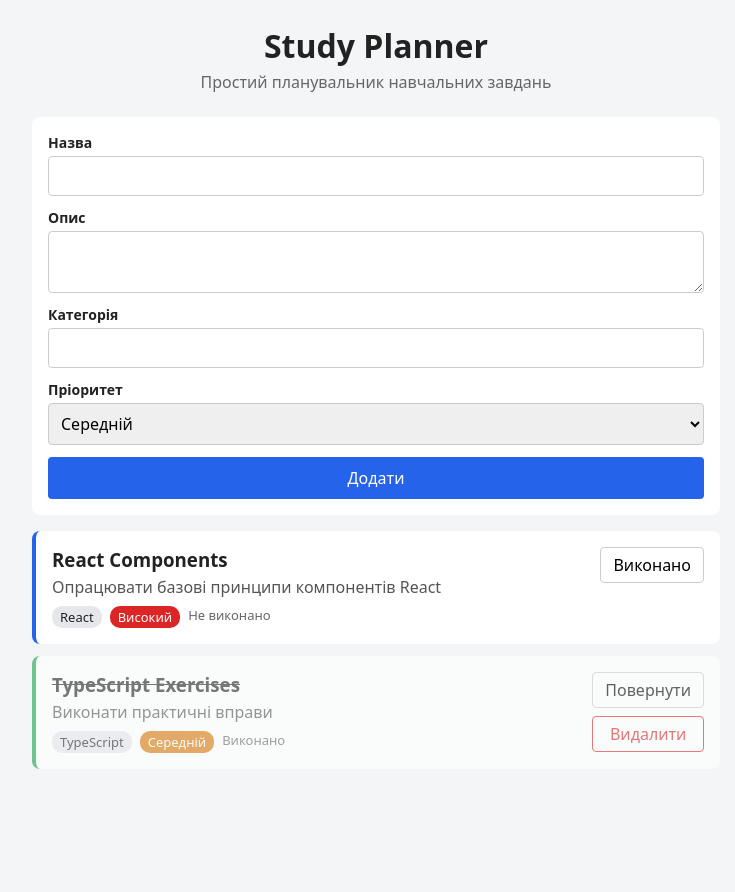
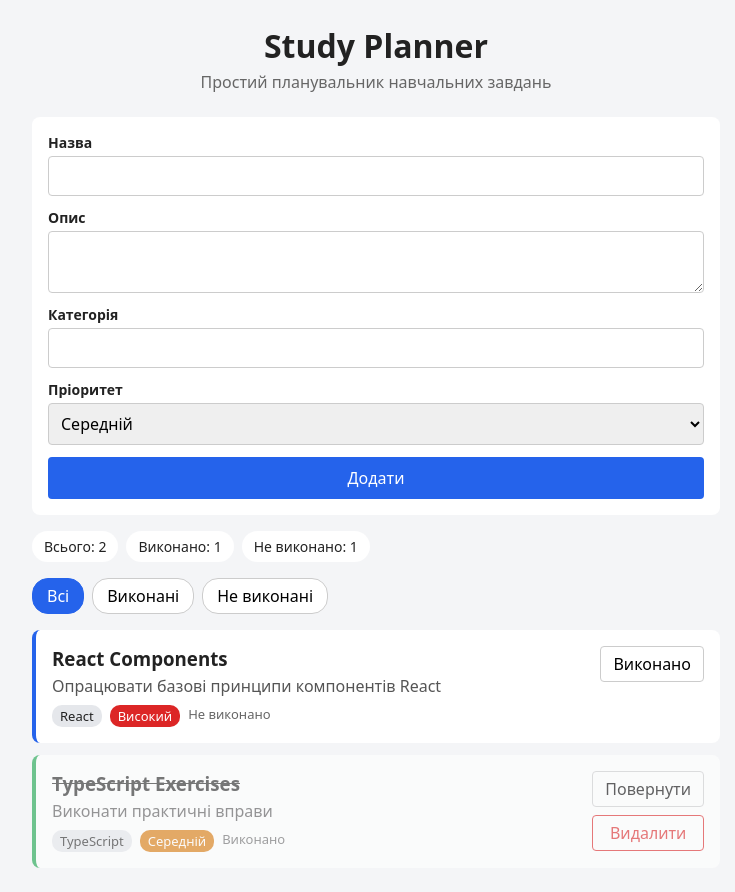
Before and after one commit to Anna-Adelina/study-planner, a React (Vite) app: page / in a window 1280 px wide. Shown: the whole page, without its empty margins (264-999 px from the left). Before the commit the page ends 800 px from the top, so only its background shows below. Built offline with nearby package versions, Linux system fonts and the light colour scheme.

Commit message:
feat(lab-08): add task filters

```diff
--- a/src/App.tsx
+++ b/src/App.tsx
@@ -1,13 +1,16 @@
 import { useState } from 'react';
 import Header from './components/Header';
 import TaskForm from './components/TaskForm';
+import TaskStats from './components/TaskStats';
+import TaskFilters from './components/TaskFilters';
 import TaskList from './components/TaskList';
 import { initialTasks } from './data/initialTasks';
-import type { NewTask, Task } from './types/task';
+import type { FilterMode, NewTask, Task } from './types/task';
 import './App.scss';
 
 function App() {
   const [tasks, setTasks] = useState<Task[]>(initialTasks);
+  const [filter, setFilter] = useState<FilterMode>('all');
 
   const handleAddTask = (newTask: NewTask) => {
     setTasks((prev) => [
@@ -28,13 +31,21 @@ function App() {
     setTasks((prev) => prev.filter((task) => task.id !== id));
   };
 
+  const visibleTasks = tasks.filter((task) => {
+    if (filter === 'completed') return task.completed;
+    if (filter === 'active') return !task.completed;
+    return true;
+  });
+
   return (
     <div className="app">
       <Header />
       <main className="app__main">
         <TaskForm onAddTask={handleAddTask} />
+        <TaskStats tasks={tasks} />
+        <TaskFilters currentFilter={filter} onFilterChange={setFilter} />
         <TaskList
-          tasks={tasks}
+          tasks={visibleTasks}
           totalCount={tasks.length}
           onToggle={handleToggleTask}
           onDelete={handleDeleteTask}
--- /dev/null
+++ b/src/components/TaskFilters.scss
@@ -0,0 +1,19 @@
+.task-filters {
+  display: flex;
+  gap: 8px;
+
+  &__button {
+    padding: 6px 14px;
+    border: 1px solid #ccc;
+    border-radius: 16px;
+    background: #fff;
+    font: inherit;
+    cursor: pointer;
+
+    &--active {
+      background: #2563eb;
+      border-color: #2563eb;
+      color: #fff;
+    }
+  }
+}
--- /dev/null
+++ b/src/components/TaskFilters.tsx
@@ -0,0 +1,36 @@
+import type { FilterMode } from '../types/task';
+import './TaskFilters.scss';
+
+interface TaskFiltersProps {
+  currentFilter: FilterMode;
+  onFilterChange: (filter: FilterMode) => void;
+}
+
+const filters: { value: FilterMode; label: string }[] = [
+  { value: 'all', label: 'Всі' },
+  { value: 'completed', label: 'Виконані' },
+  { value: 'active', label: 'Не виконані' },
+];
+
+function TaskFilters({ currentFilter, onFilterChange }: TaskFiltersProps) {
+  return (
+    <div className="task-filters">
+      {filters.map((filter) => (
+        <button
+          key={filter.value}
+          type="button"
+          className={
+            filter.value === currentFilter
+              ? 'task-filters__button task-filters__button--active'
+              : 'task-filters__button'
+          }
+          onClick={() => onFilterChange(filter.value)}
+        >
+          {filter.label}
+        </button>
+      ))}
+    </div>
+  );
+}
+
+export default TaskFilters;
```
Also changed, not shown: src/types/task.ts (line endings or trailing spaces).
